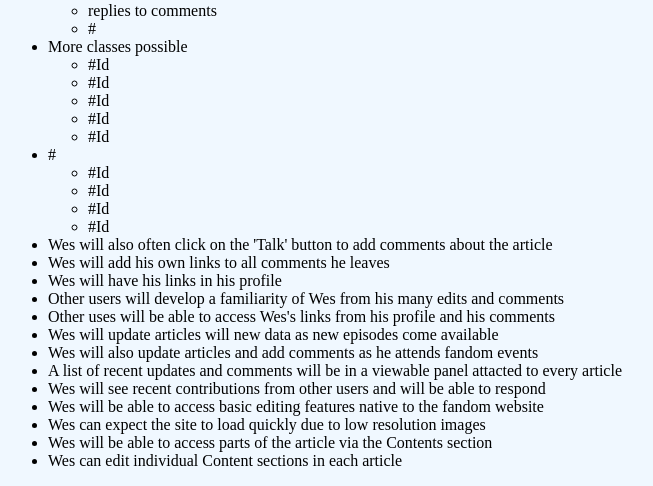
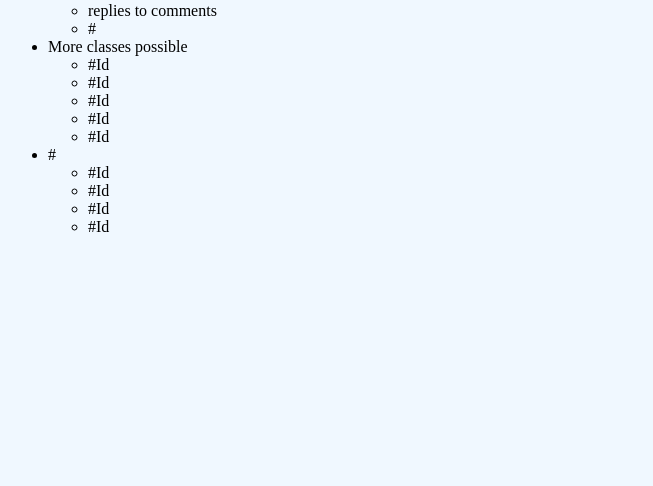
Before and after one commit to mzibert/BrewCrew, a PHP site: page /sallyStruthers.php in a window 1280 px wide. Shown: the part 630-1116 px from the top of the page, without its empty margins (0-653 px from the left). After the commit the page ends 862 px from the top, so only its background shows below. Run offline with PHP 8.4, Linux system fonts and the light colour scheme.

Commit message:
add public_html, css directories, started sallyStruthers.php Persona/UseCase but not finished

```diff
--- a/public_html/sallyStruthers.php
+++ b/public_html/sallyStruthers.php
@@ -62,19 +62,6 @@
 					<li>#Id</li>
 				</ul>
 			</li>
-			<li>Wes will also often click on the 'Talk' button to add comments about the article</li>
-			<li>Wes will add his own links to all comments he leaves</li>
-			<li>Wes will have his links in his profile</li>
-			<li>Other users will develop a familiarity of Wes from his many edits and comments</li>
-			<li>Other uses will be able to access Wes's links from his profile and his comments</li>
-			<li>Wes will update articles will new data as new episodes come available</li>
-			<li>Wes will also update articles and add comments as he attends fandom events</li>
-			<li>A list of recent updates and comments will be in a viewable panel attacted to every article</li>
-			<li>Wes will see recent contributions from other users and will be able to respond</li>
-			<li>Wes will be able to access basic editing features native to the fandom website</li>
-			<li>Wes can expect the site to load quickly due to low resolution images</li>
-			<li>Wes will be able to access parts of the article via the Contents section</li>
-			<li>Wes can edit individual Content sections in each article</li>
 		</ul>
 
 
```
